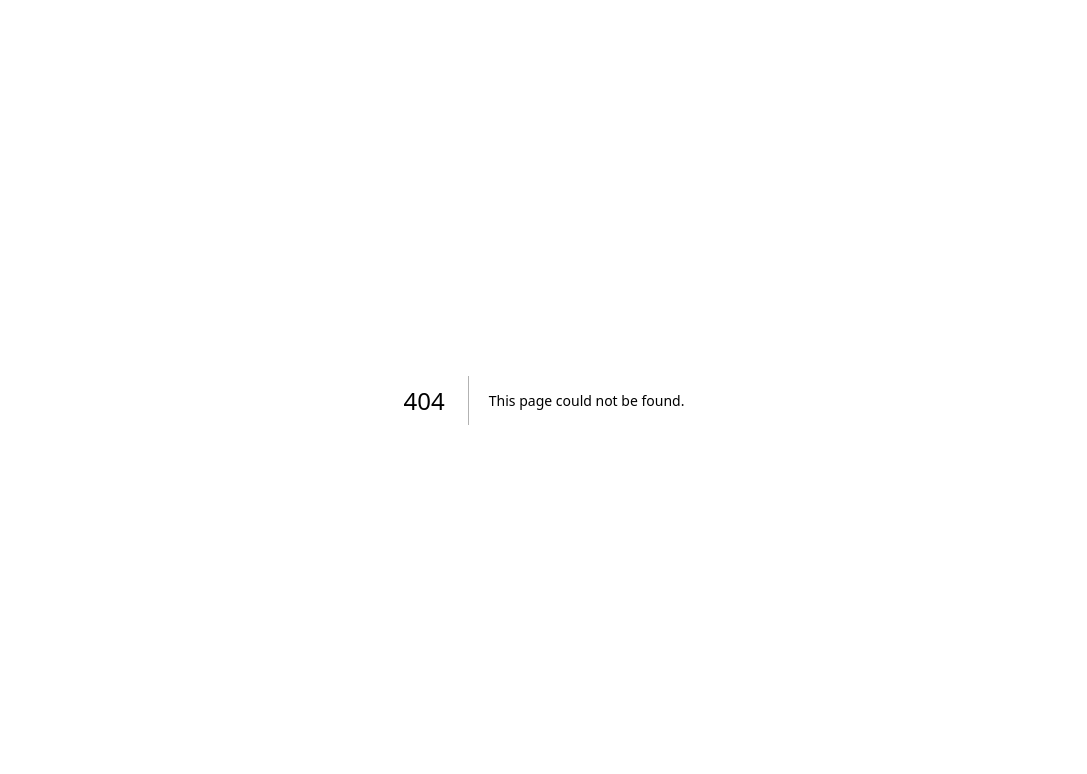
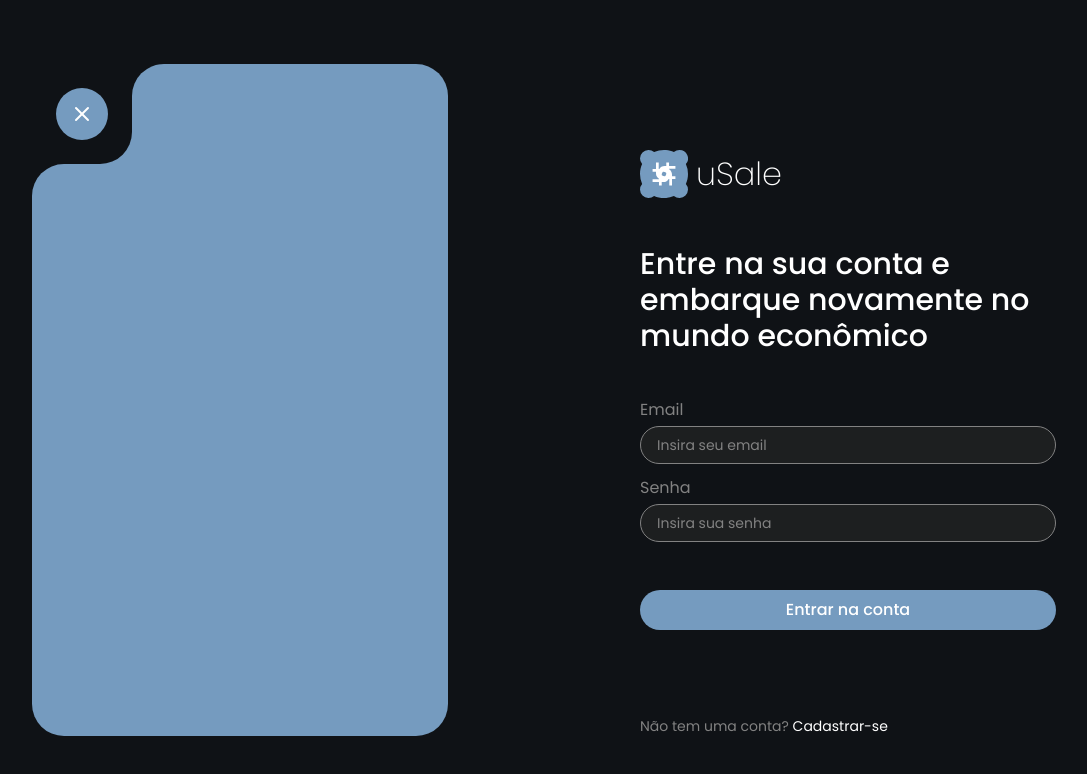
Before and after one commit to ArthurDevLeal/uSale, a Next.js app: page /auth/login in a window 1280 px wide. Before the commit this address had no page. Shown: the top 774 px of the page, without its empty margins (96-1183 px from the left). Built offline with nearby package versions, Linux system fonts and the light colour scheme.

Commit message:
Creating Auth Screen UI Only

```diff
--- /dev/null
+++ b/app/auth/layout.tsx
@@ -0,0 +1,7 @@
+export default function RegisterLayout({
+  children,
+}: Readonly<{
+  children: React.ReactNode;
+}>) {
+  return <main className="h-screen min-w-screen px-[10%] py-16 flex">{children}</main>;
+}
--- /dev/null
+++ b/app/auth/login/page.tsx
@@ -0,0 +1,16 @@
+import { AuthIndex } from "@/components/auth";
+
+export default function Login() {
+  return (
+    <div className="grid grid-cols-2 w-full gap-48">
+      <AuthIndex.SideImage side="left" />
+      <div className="flex flex-col justify-between ">
+        <div className="flex flex-col justify-center gap-12 h-full">
+          <AuthIndex.Header text="Entre na sua conta e embarque novamente no mundo econômico" />
+          <AuthIndex.Login.Form />
+        </div>
+        <AuthIndex.Redirect href="register" text="Não tem uma conta?" anchorText="Cadastrar-se" />
+      </div>
+    </div>
+  );
+}
--- /dev/null
+++ b/app/auth/register/page.tsx
@@ -0,0 +1,16 @@
+import { AuthIndex } from "@/components/auth";
+
+export default function Register() {
+  return (
+    <div className="grid grid-cols-2 w-full gap-48">
+      <div className="flex flex-col justify-between ">
+        <div className="flex flex-col justify-center gap-12 h-full">
+          <AuthIndex.Header text="Crie sua conta e faça parte de uma nova aventura econômica" />
+          <AuthIndex.Register.Form />
+        </div>
+        <AuthIndex.Redirect href="login" text="Já tem uma conta?" anchorText="Logar-se" />
+      </div>
+      <AuthIndex.SideImage side="right"/>
+    </div>
+  );
+}
--- /dev/null
+++ b/components/auth/header.tsx
@@ -0,0 +1,13 @@
+import Logo from "../ui/logo";
+interface HeaderProps {
+  text: string;
+  haveAnLogo?: boolean;
+}
+export default function Header({ text, haveAnLogo = true }: HeaderProps) {
+  return (
+    <>
+      <Logo iconIncluded={haveAnLogo} />
+      <h2 className="text-3xl font-medium">{text}</h2>
+    </>
+  );
+}
--- /dev/null
+++ b/components/auth/index.ts
@@ -0,0 +1,17 @@
+import Header from "./header";
+import FormLogin from "./login/form";
+import RedirectButton from "./redirect-button";
+import FormRegister from "./register/form";
+import SideImage from "./side-image";
+
+export const AuthIndex = {
+  Header: Header,
+  Redirect: RedirectButton,
+  SideImage: SideImage,
+  Register: {
+    Form: FormRegister,
+  },
+  Login: {
+    Form: FormLogin,
+  },
+};
--- /dev/null
+++ b/components/auth/login/form.tsx
@@ -0,0 +1,23 @@
+import Button from "../../ui/button";
+import { Input } from "../../ui/input";
+import { Label } from "../../ui/label";
+
+export default function FormLogin() {
+  return (
+    <>
+      <div className="flex flex-col gap-4 w-full">
+        <div className="flex flex-col gap-2 group">
+          <Label htmlFor="inputEmail">Email</Label>
+          <Input id="inputEmail" placeholder="Insira seu email" />
+        </div>
+        <div className="flex flex-col gap-2 group">
+          <Label htmlFor="inputPassword">Senha</Label>
+          <Input id="inputPassword" placeholder="Insira sua senha" />
+        </div>
+      </div>
+      <div className="flex flex-col items-center gap-2">
+        <Button className="w-full">Entrar na conta</Button>
+      </div>
+    </>
+  );
+}
--- /dev/null
+++ b/components/auth/redirect-button.tsx
@@ -0,0 +1,19 @@
+import Link from "next/link";
+
+interface RedirectButtonProps {
+  text: string;
+  anchorText: string;
+  href: string;
+}
+export default function RedirectButton({ text, anchorText, href }: RedirectButtonProps) {
+  return (
+    <div className="text-sm text-muted-foreground group">
+      <p>
+        {text}{" "}
+        <Link href={href} className="text-foreground group-hover:underline">
+          {anchorText}
+        </Link>
+      </p>
+    </div>
+  );
+}
--- /dev/null
+++ b/components/auth/register/form.tsx
@@ -0,0 +1,33 @@
+import Button from "../../ui/button";
+import { Input } from "../../ui/input";
+import { Label } from "../../ui/label";
+
+export default function FormRegister() {
+  return (
+    <>
+      <div className="flex flex-col gap-4 w-full">
+        <div className="flex flex-col gap-2 group">
+          <Label htmlFor="inputFullname">Nome completo</Label>
+          <Input id="inputFullname" placeholder="Insira seu nome completo" />
+        </div>
+        <div className="flex flex-col gap-2 group">
+          <Label htmlFor="inputEmail">Email</Label>
+          <Input id="inputEmail" placeholder="Insira seu email" />
+        </div>
+        <div className="flex flex-col gap-2 group">
+          <Label htmlFor="inputPassword">Senha</Label>
+          <Input id="inputPassword" placeholder="Insira sua senha" />
+        </div>
+      </div>
+
+      <div className="flex flex-col items-center gap-2">
+        <Button className="w-full">Criar conta</Button>
+        <p className="text-sm text-muted-foreground text-center">
+          Ao se inscrever, você concorda com nossos
+          <br /> <span className="text-foreground">Termos e Condições</span> e{" "}
+          <span className="text-foreground">Política de Privacidade</span>
+        </p>
+      </div>
+    </>
+  );
+}
--- /dev/null
+++ b/components/auth/side-image.tsx
@@ -0,0 +1,37 @@
+import { X } from "lucide-react";
+import Button from "../ui/button";
+
+export default function SideImage({ side }: { side: "left" | "right" }) {
+  switch (side) {
+    case "right":
+      return (
+        <div className="grid grid-cols-[1fr_100px] grid-rows-[100px_1fr] rounded-4xl">
+          <div className="bg-accent rounded-t-4xl"></div>
+          <div className="flex bg-accent">
+            <div className="flex items-center justify-center h-full w-full bg-background rounded-bl-4xl">
+              <Button size={"iconlg"}>
+                <X size={24} />
+              </Button>
+            </div>
+          </div>
+          <div className="bg-accent rounded-bl-4xl"></div>
+          <div className="bg-accent rounded-br-4xl rounded-tr-4xl"></div>
+        </div>
+      );
+    case "left":
+      return (
+        <div className="grid grid-cols-[100px_1fr] grid-rows-[100px_1fr] rounded-4xl">
+          <div className="flex bg-accent">
+            <div className="flex items-center justify-center h-full w-full bg-background rounded-br-4xl">
+              <Button size={"iconlg"}>
+                <X size={24} />
+              </Button>
+            </div>
+          </div>
+          <div className="bg-accent rounded-t-4xl"></div>
+          <div className="bg-accent rounded-bl-4xl rounded-tl-4xl"></div>
+          <div className="bg-accent rounded-br-4xl "></div>
+        </div>
+      );
+  }
+}
--- a/components/ui/input.tsx
+++ b/components/ui/input.tsx
@@ -7,7 +7,7 @@ function Input({ className, type, ...props }: React.ComponentProps<"input">) {
       type={type}
       data-slot="input"
       className={twMerge(
-        "px-6 py-3 bg-card text-foreground border border-muted-foreground placeholder:text-muted-foreground rounded-full outline-none transition-all  focus-visible:ring-muted-foreground/30 focus-visible:ring-4 disabled:opacity-50",
+        "px-4 py-2 text-sm bg-card text-foreground border border-muted-foreground placeholder:text-muted-foreground rounded-full outline-none transition-all  focus-visible:ring-muted-foreground/30 focus-visible:ring-4 disabled:opacity-50",
         className
       )}
       {...props}
--- a/components/ui/label.tsx
+++ b/components/ui/label.tsx
@@ -8,7 +8,7 @@ function Label({ className, ...props }: React.ComponentProps<"label">) {
     <label
       data-slot="label"
       className={twMerge(
-        "w-fit flex items-center gap-2 text-muted-foreground leading-none font-medium transition-colors group-focus-within:text-foreground group-disabled:opacity-50",
+        "w-fit flex items-center gap-2 text-muted-foreground leading-none  transition-colors group-focus-within:text-foreground group-disabled:opacity-50",
         className
       )}
       {...props}
```
